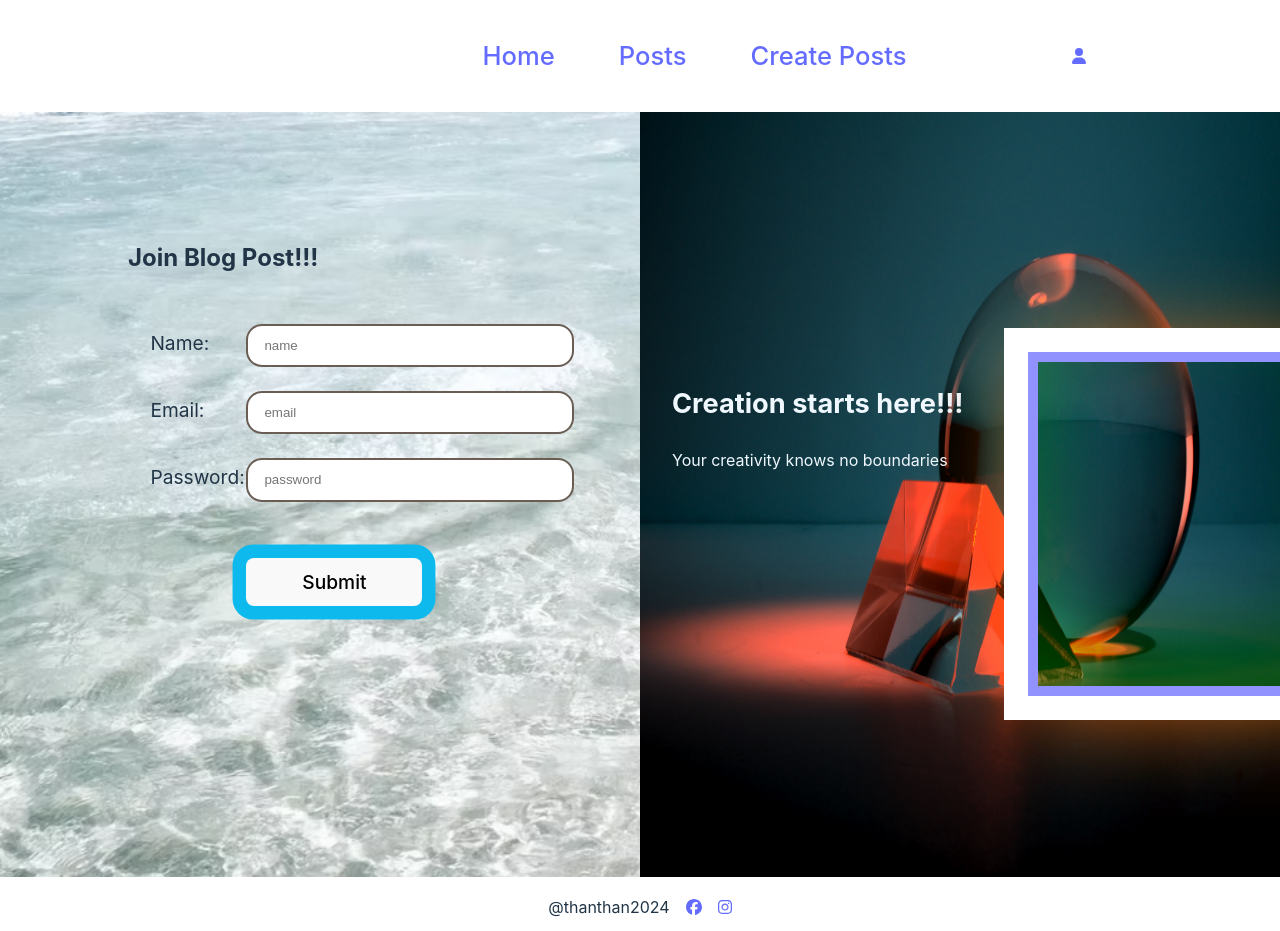
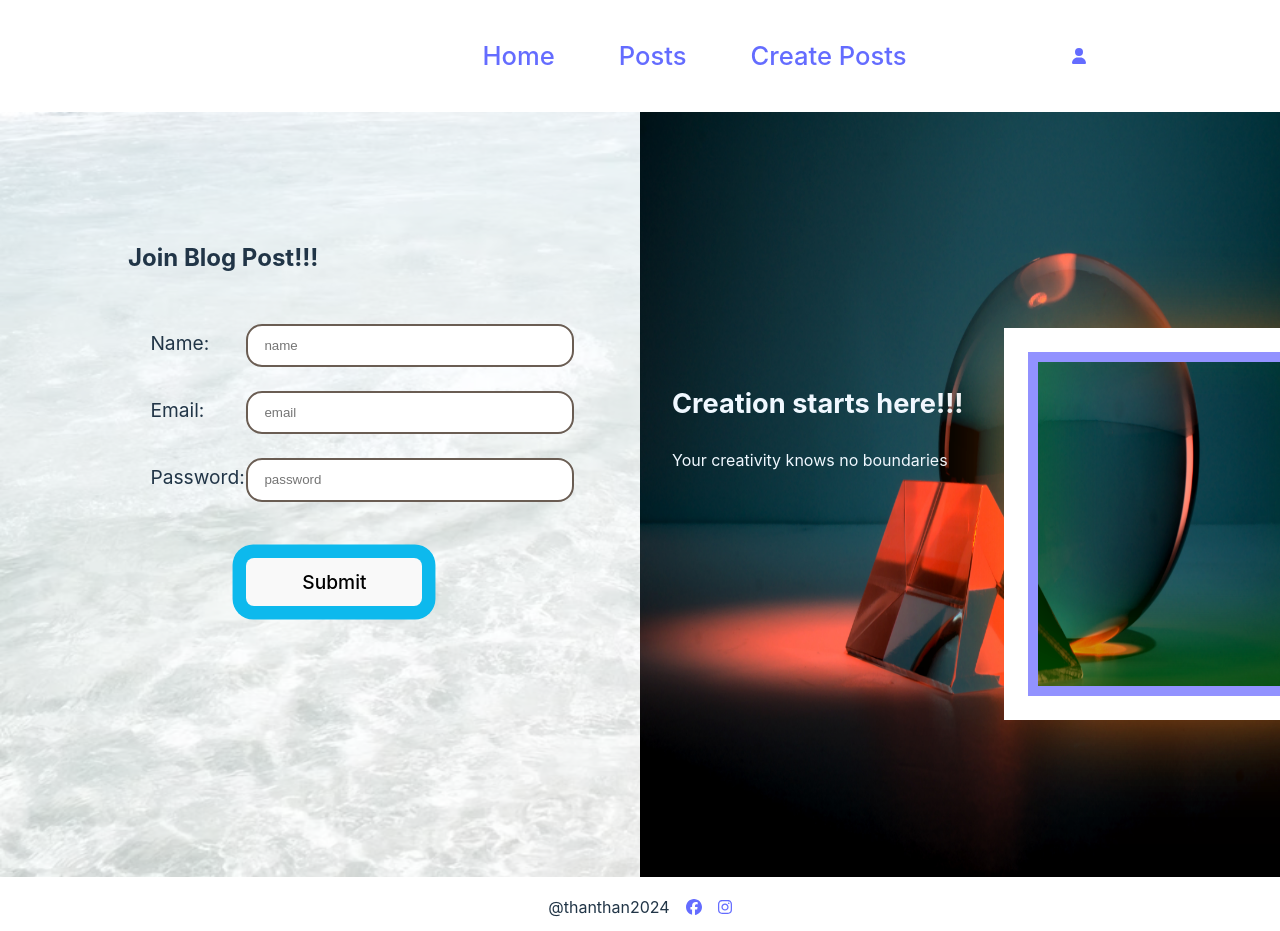
Before and after one commit to than2042/database-superbase, a React (Vite) app in the folder client/: page /user in a window 1280 px wide. Shown: the top 931 px of the page. Built offline with nearby package versions, Linux system fonts and the light colour scheme; no server answers.

Commit message:
update image on user page

```diff
--- a/client/src/pages/user/User.css
+++ b/client/src/pages/user/User.css
@@ -1,3 +1,7 @@
+#waterImg {
+  opacity: 0.4;
+}
+
 .userForm {
   position: absolute;
   top: 15rem;
--- a/client/src/pages/user/User.jsx
+++ b/client/src/pages/user/User.jsx
@@ -58,7 +58,7 @@ const User = () => {
 
   return (
     <div className="container">
-      <img src="./images/water.webp" alt="water" />
+      <img src="./images/water.webp" alt="water" id="waterImg" />
       <div className="userForm">
         <h2 className="userPost">Join Blog Post!!!</h2>
         <Form
```
